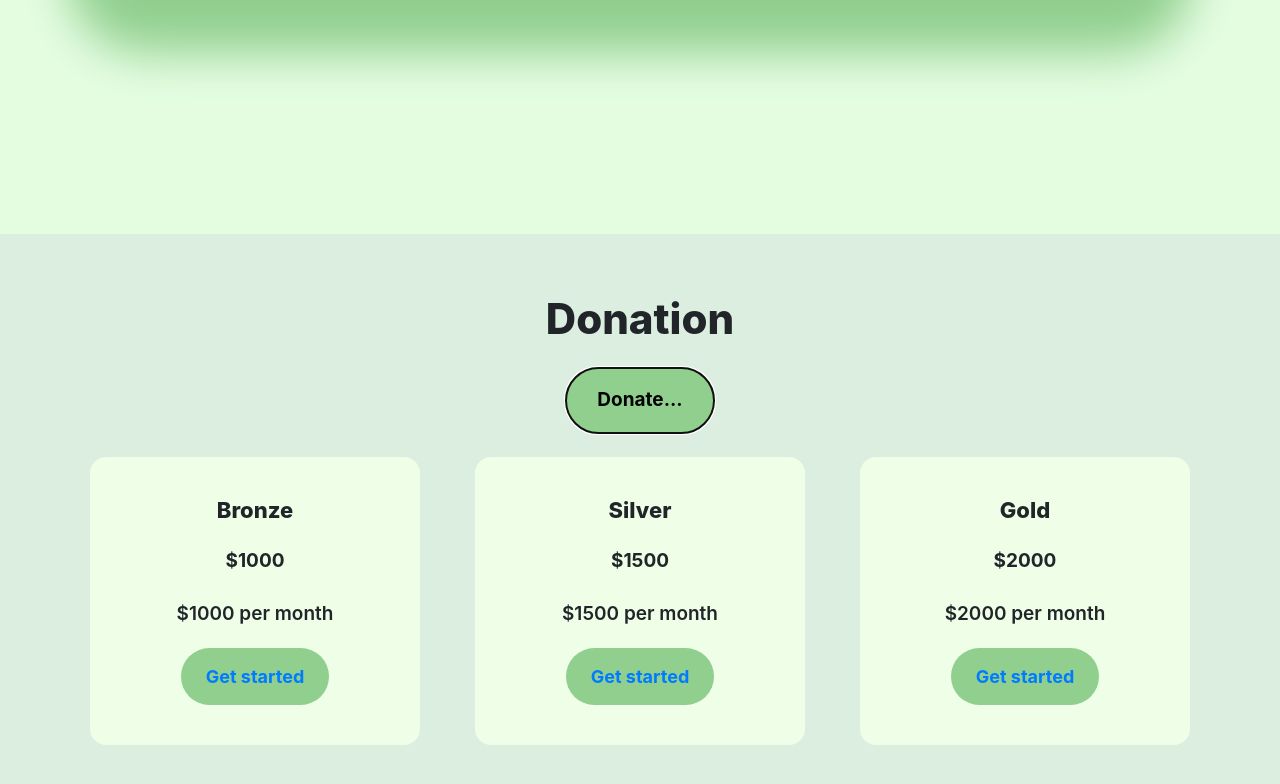
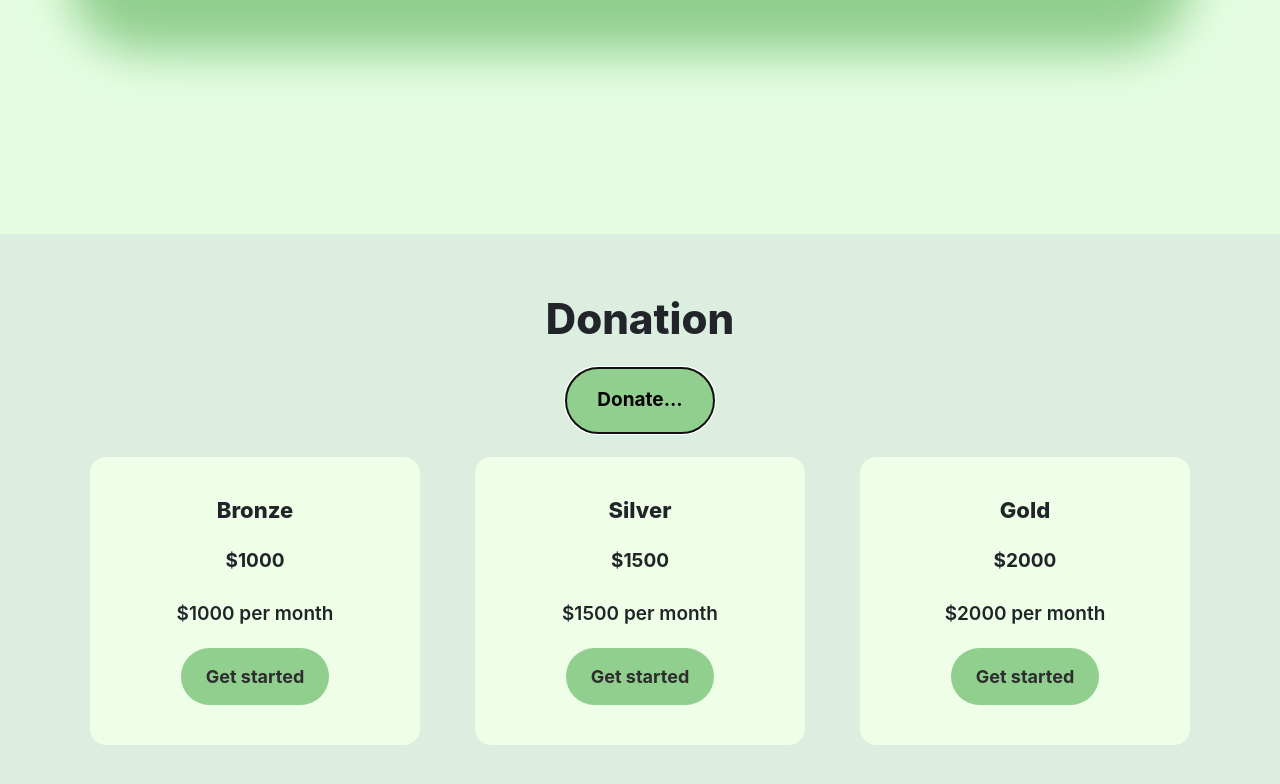
Before and after one commit to Fusion-boy/ecoman, a plain HTML site: page index.html in a window 1280 px wide. Both pictures are taken after a click on the button "Donate...". Shown: the part 3742-4526 px from the top of the page. Drawn offline with nearby package versions, Linux system fonts and the light colour scheme; some packages are replaced by stand-ins of ours; a script that the page names is missing; a web font is replaced by a local one.

Commit message:
Update style.css

```diff
--- a/css/style.css
+++ b/css/style.css
@@ -357,6 +357,8 @@ label{
     border-radius: 38px;
     font-size: 18px;
     font-weight: 700;
+	color:#2d2d2d;
+
 }
 footer{
 	display: flex !important;
```
